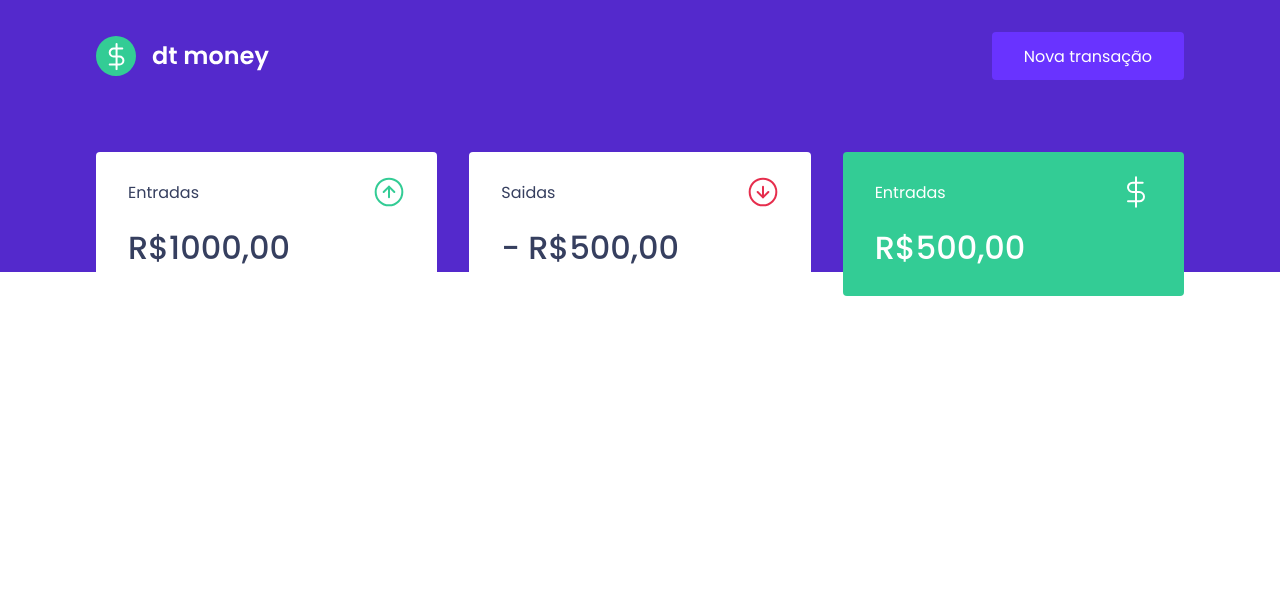
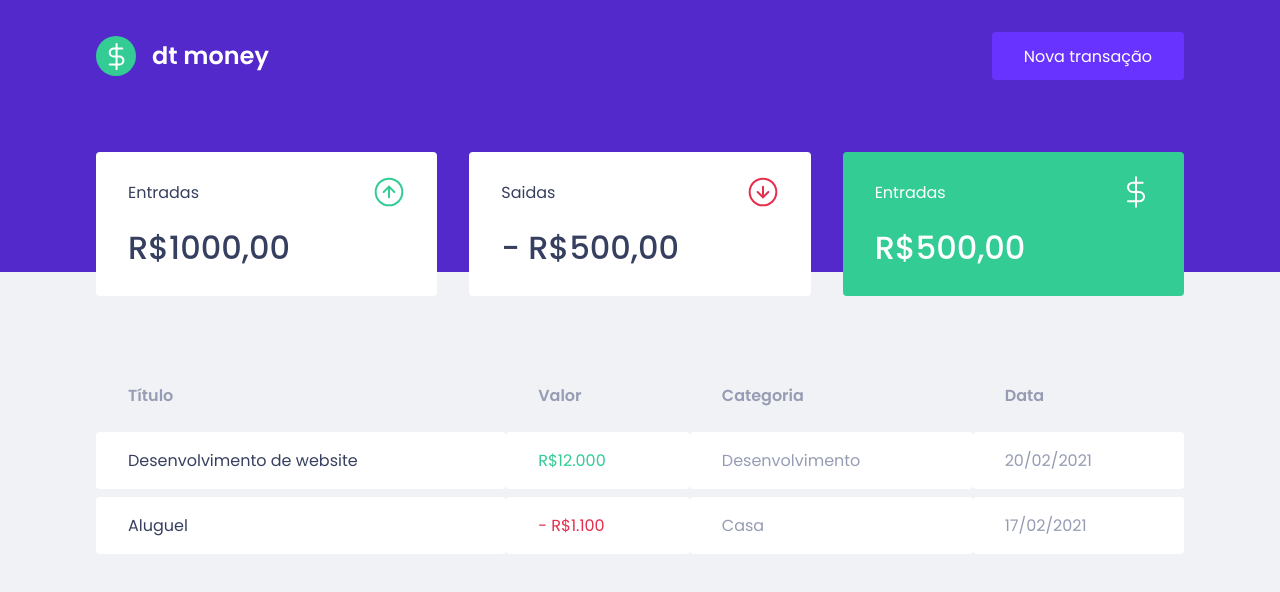
Before and after one commit to olucasfreitas/dtmoney, a React (Create React App) app: page / in a window 1280 px wide. Shown: the top 592 px of the page. Built offline with nearby package versions, Linux system fonts and the light colour scheme; no server answers.

Commit message:
criando e estilizando transaction table

```diff
--- a/src/components/Dashboard/index.tsx
+++ b/src/components/Dashboard/index.tsx
@@ -1,10 +1,12 @@
 import { Summary } from "../Summary";
+import { TransactionTable } from "../TransactionsTable";
 import { Container } from "./styles";
 
 export function Dashboard() {
   return (
     <Container>
       <Summary />
+      <TransactionTable />
     </Container>
   );
 }
--- a/src/components/Dashboard/styles.ts
+++ b/src/components/Dashboard/styles.ts
@@ -1,6 +1,6 @@
 import styled from "styled-components";
 
-export const Container = styled.header`
+export const Container = styled.div`
   max-width: 1120px;
   margin: 0 auto;
   padding: 2.5rem 1rem;
--- /dev/null
+++ b/src/components/TransactionsTable/index.tsx
@@ -0,0 +1,39 @@
+import { useEffect } from "react";
+import { Container } from "./styles";
+
+export function TransactionTable() {
+  useEffect(() => {
+    fetch("http://localhost:3000/api/transactions")
+      .then((res) => res.json())
+      .then((data) => console.log(data));
+  }, []);
+
+  return (
+    <Container>
+      <table>
+        <thead>
+          <tr>
+            <th>Título</th>
+            <th>Valor</th>
+            <th>Categoria</th>
+            <th>Data</th>
+          </tr>
+        </thead>
+        <tbody>
+          <tr>
+            <td>Desenvolvimento de website</td>
+            <td className="deposit">R$12.000</td>
+            <td>Desenvolvimento</td>
+            <td>20/02/2021</td>
+          </tr>
+          <tr>
+            <td>Aluguel</td>
+            <td className="withdraw">- R$1.100</td>
+            <td>Casa</td>
+            <td>17/02/2021</td>
+          </tr>
+        </tbody>
+      </table>
+    </Container>
+  );
+}
--- /dev/null
+++ b/src/components/TransactionsTable/styles.ts
@@ -0,0 +1,37 @@
+import styled from "styled-components";
+
+export const Container = styled.div`
+  margin-top: 4rem;
+  table {
+    width: 100%;
+    border-spacing: 0 0.5rem;
+
+    th {
+      color: var(--text-body);
+      font-size: 400;
+      padding: 1rem 2rem;
+      text-align: left;
+      line-height: 1.5rem;
+    }
+
+    td {
+      padding: 1rem 2rem;
+      border: 0;
+      background: var(--shape);
+      color: var(--text-body);
+      border-radius: 0.25rem;
+
+      &:first-child {
+        color: var(--text-title);
+      }
+
+      &.deposit {
+        color: var(--green);
+      }
+
+      &.withdraw {
+        color: var(--red);
+      }
+    }
+  }
+`;
--- a/src/styles/global.ts
+++ b/src/styles/global.ts
@@ -7,7 +7,7 @@
     --blue-light: #6933ff;
     --text-title: #363f5f;
     --text-body: #969cb3;
-    --background: ##f0f2f5;
+    --background: #f0f2f5;
     --shape: #ffffff;
     --green: #33Cc95;
   }
```
